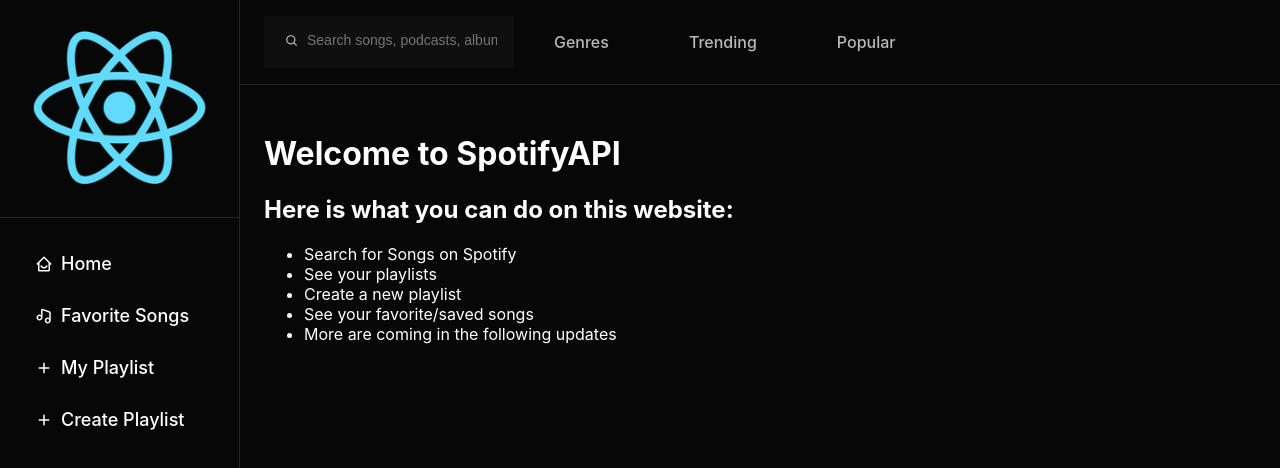
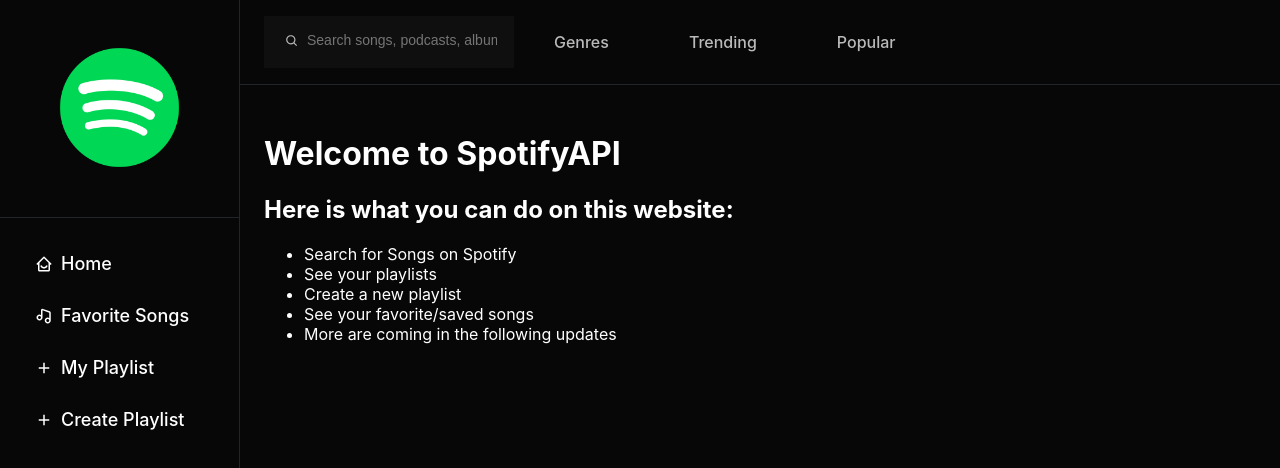
Before and after one commit to alingabriel9598/Jammed, a React (Create React App) app: page / in a window 1280 px wide. Shown: the top 468 px of the page. Built offline with nearby package versions, Linux system fonts and the light colour scheme.

Commit message:
Added new logo

```diff
--- a/src/comp/Header/SideBar/Logo/Logo.js
+++ b/src/comp/Header/SideBar/Logo/Logo.js
@@ -1,11 +1,11 @@
 import React from 'react';
 import styles from './Logo.module.css';
-import logo192 from './logo192.png'
+import spotify from './spotify.png'
 
 function Logo(){
   return (
     <div className={styles.wrapper}>
-        <img className={styles.logo} src={logo192} alt="img"/>
+        <img className={styles.logo} src={spotify} alt="img"/>
     </div>
   )
 }
```
Also changed, not shown: src/comp/Header/SideBar/Logo/logo192.png (deleted), src/comp/Header/SideBar/Logo/spotify.png (added).
